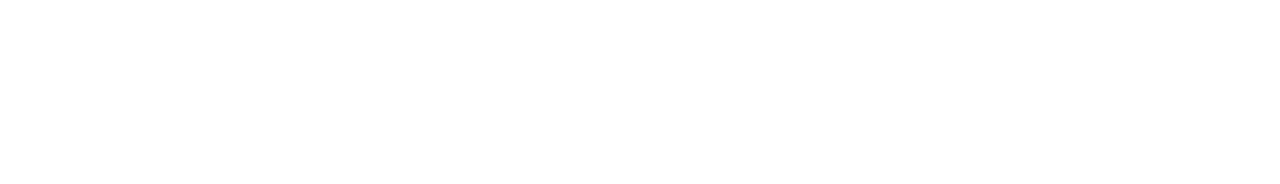
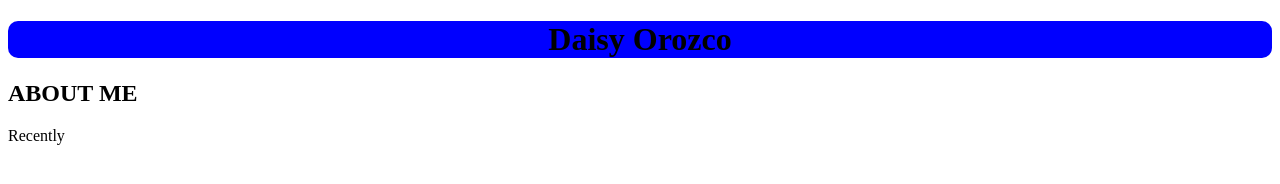
Before and after one commit to daisyorozcob/First-Project, a plain HTML site: page index.html in a window 1280 px wide. Drawn offline with Linux system fonts and the light colour scheme.

Commit message:
add a header

```diff
--- a/CSS/styles.css
+++ b/CSS/styles.css
@@ -0,0 +1,5 @@
+h1 {
+    background-color: blue;
+    text-align: center;
+    border-radius: 10px;
+}
--- a/index.html
+++ b/index.html
@@ -7,6 +7,15 @@
     <title> Project About Me! </title>
 </head>
 <body>
+    <h1> Daisy Orozco </h1>
+        <div>
+            <h2>
+                ABOUT ME
+            </h2>
+            <p>
+                Recently
+            </p>
+        </div>
 
 </body>
 </html>
```
